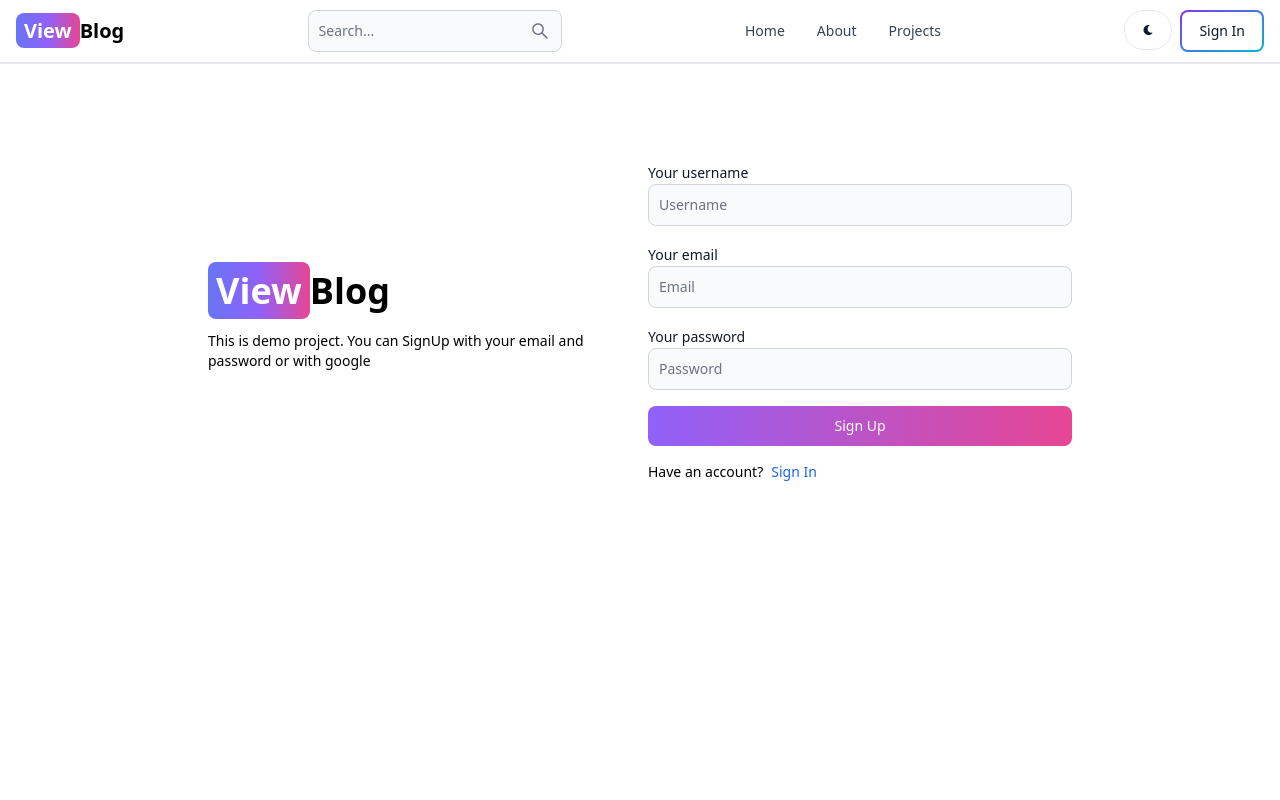
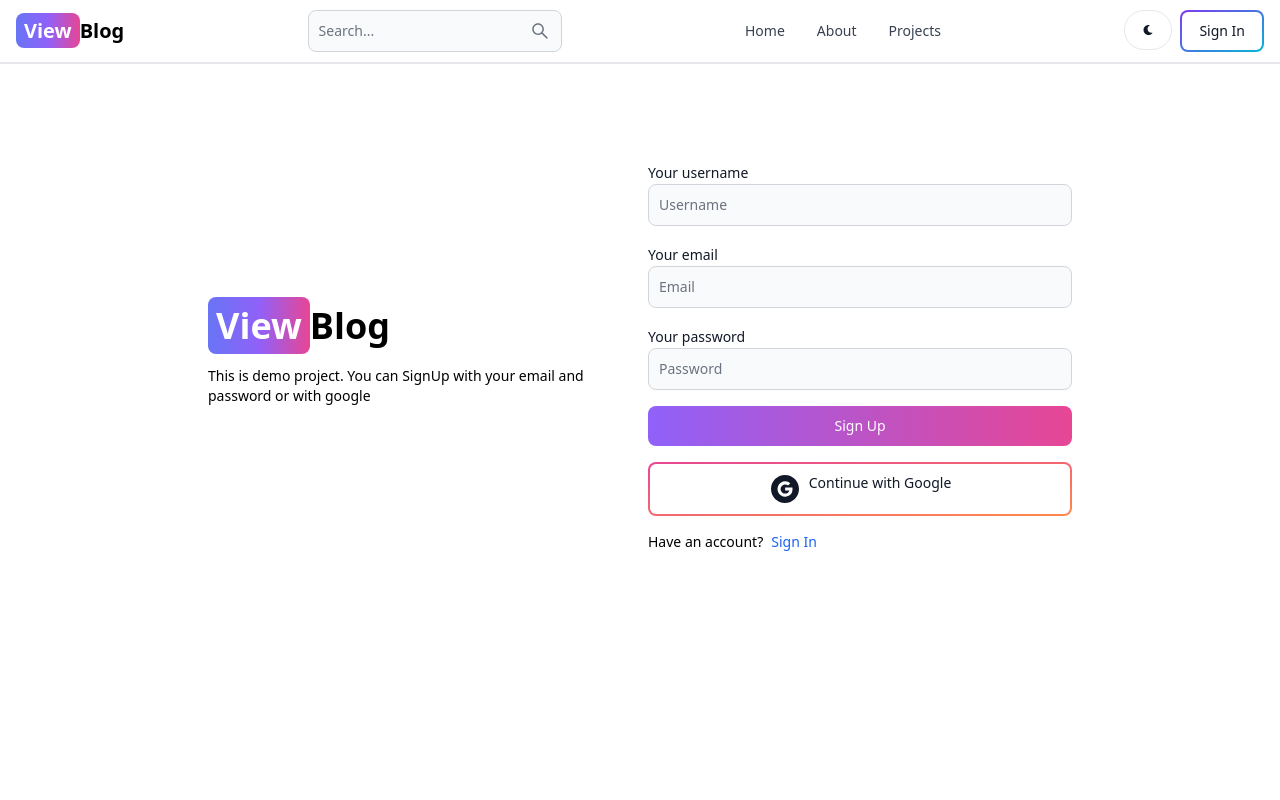
Before and after one commit to manishshukla00/mern-blog, a React (Vite) app in the folder client/: page /sign-up in a window 1280 px wide. Shown: the top 800 px of the page. Built offline with nearby package versions, Linux system fonts and the light colour scheme; no server answers.

Commit message:
add pre-installation

```diff
--- a/client/package.json
+++ b/client/package.json
@@ -12,6 +12,7 @@
   "dependencies": {
     "@reduxjs/toolkit": "^2.1.0",
     "axios": "^1.6.7",
+    "firebase": "^10.8.0",
     "flowbite-react": "^0.7.2",
     "react": "^18.2.0",
     "react-dom": "^18.2.0",
--- /dev/null
+++ b/client/src/components/Oauth.jsx
@@ -0,0 +1,31 @@
+import React from "react";
+import { Button } from "flowbite-react";
+import { AiFillGoogleCircle } from "react-icons/ai";
+import { GoogleAuthProvider, getAuth, signInWithPopup } from "firebase/auth";
+import { app } from "../firebase";
+
+const Oauth = () => {
+  const auth = getAuth(app);
+  const handleGoogleClick = async () => {
+    const provider = new GoogleAuthProvider();
+    provider.setCustomParameters({ prompt: "select_account" });
+    try {
+      const resultsFromGoogle = await signInWithPopup(auth, provider);
+    } catch (error) {
+      console.log(error);
+    }
+  };
+  return (
+    <Button
+      type="button"
+      gradientDuoTone="pinkToOrange"
+      outline
+      onClick={handleGoogleClick}
+    >
+      <AiFillGoogleCircle className="w-8 h-8 mr-2" />
+      Continue with Google
+    </Button>
+  );
+};
+
+export default Oauth;
--- /dev/null
+++ b/client/src/firebase.jsx
@@ -0,0 +1,18 @@
+// Import the functions you need from the SDKs you need
+import { initializeApp } from "firebase/app";
+// TODO: Add SDKs for Firebase products that you want to use
+// https://firebase.google.com/docs/web/setup#available-libraries
+
+// Your web app's Firebase configuration
+console.log(import.meta.env.VITE_FIREBASE_API_KEY);
+const firebaseConfig = {
+  apiKey: import.meta.env.VITE_FIREBASE_API_KEY,
+  authDomain: "mern-blog-13ba3.firebaseapp.com",
+  projectId: "mern-blog-13ba3",
+  storageBucket: "mern-blog-13ba3.appspot.com",
+  messagingSenderId: "239109495336",
+  appId: "1:239109495336:web:1c42d010fd32e611cff31d",
+};
+
+// Initialize Firebase
+export const app = initializeApp(firebaseConfig);
--- a/client/src/pages/SignIn.jsx
+++ b/client/src/pages/SignIn.jsx
@@ -7,6 +7,7 @@ import {
   signInSuccess,
   signInFailure,
 } from "../redux/user/userSlice";
+import Oauth from "../components/Oauth";
 
 const Signin = () => {
   const [formData, setFormData] = useState({});
@@ -93,6 +94,7 @@ const Signin = () => {
                 "Sign In"
               )}
             </Button>
+            <Oauth />
           </form>
           <div className="flex gap-2 text-sm mt-4">
             <span>Don,t have an account?</span>
--- a/client/src/pages/SignUp.jsx
+++ b/client/src/pages/SignUp.jsx
@@ -1,7 +1,8 @@
 import React, { useState } from "react";
 import { Link, useNavigate } from "react-router-dom";
 import { Alert, Button, Label, Spinner, TextInput } from "flowbite-react";
-import axios  from "axios";
+import axios from "axios";
+import Oauth from "../components/Oauth";
 
 const SignUp = () => {
   const [formData, setFormData] = useState({});
@@ -42,16 +43,16 @@ const SignUp = () => {
   const handleSubmit = async (e) => {
     e.preventDefault();
     if (!formData.username || !formData.email || !formData.password) {
-      return setErrorMessage('Please fill out all fields.');
+      return setErrorMessage("Please fill out all fields.");
     }
 
     try {
       setLoading(true);
       setErrorMessage(null);
 
-      const response = await axios.post('/api/auth/signup', formData, {
+      const response = await axios.post("/api/auth/signup", formData, {
         headers: {
-          'Content-Type': 'application/json',
+          "Content-Type": "application/json",
         },
       });
 
@@ -64,7 +65,7 @@ const SignUp = () => {
       setLoading(false);
 
       if (response.status >= 200 && response.status < 300) {
-        navigate('/sign-in');
+        navigate("/sign-in");
       }
     } catch (error) {
       setErrorMessage(error.message);
@@ -132,6 +133,7 @@ const SignUp = () => {
                 "Sign Up"
               )}
             </Button>
+            <Oauth />
           </form>
           <div className="flex gap-2 text-sm mt-4">
             <span>Have an account?</span>
--- a/package.json
+++ b/package.json
@@ -6,7 +6,8 @@
   "main": "index.js",
   "scripts": {
     "dev": "nodemon api/index.js",
-    "start": "node api/index.js"
+    "start": "node api/index.js",
+    "build": "npm install && npm install --prefix client && npm run build --prefix client"
   },
   "keywords": [],
   "author": "",
```
Also changed, not shown: 2 other files (tests, documents, lock files or other folders).
